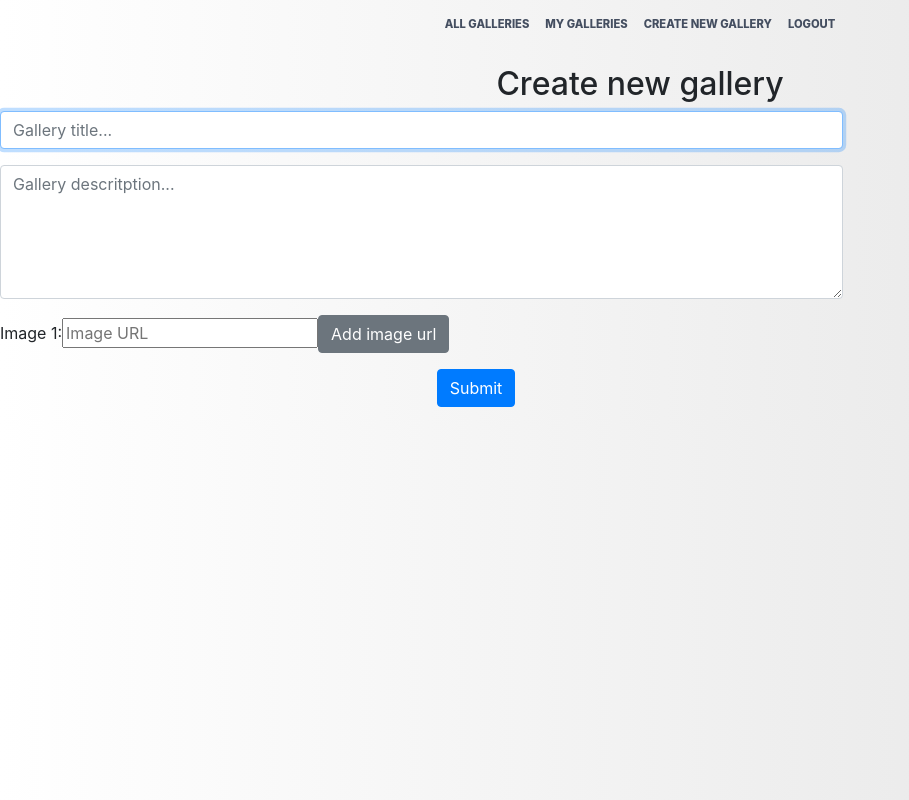
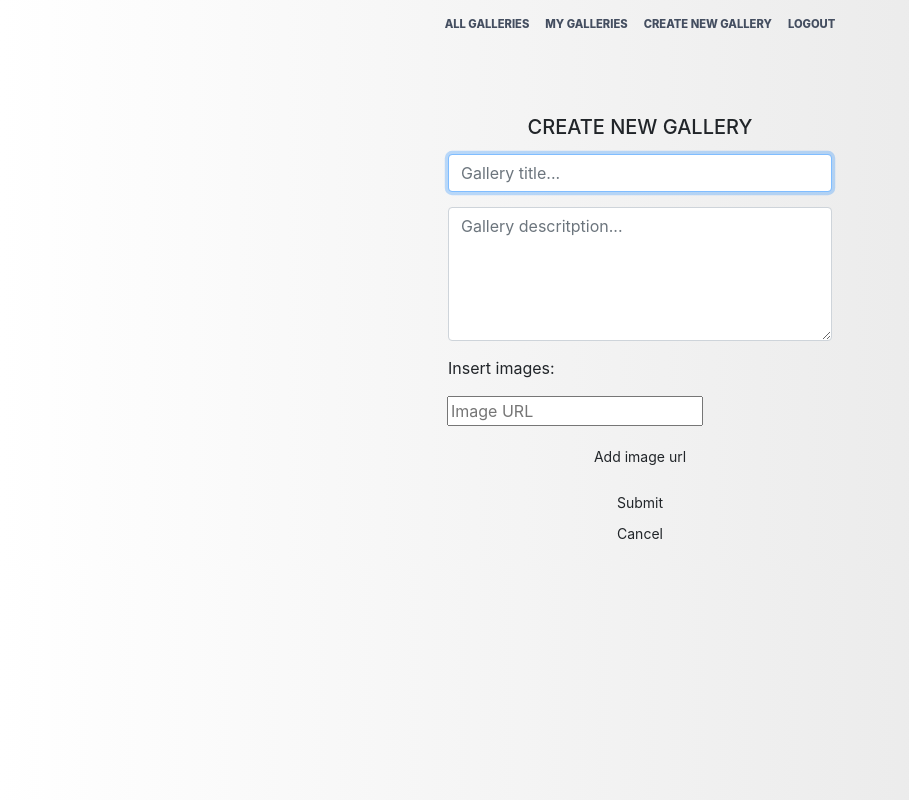
Before and after one commit to AlxRdnvc/Gallery-APP, a Vue app: page /create in a window 1280 px wide. Shown: the whole page, without its empty margins (0-909 px from the left). Built offline with nearby package versions, Linux system fonts and the light colour scheme; sample sign-in values are in the browser's storage; the HTML template or start-up script is replaced by a standard one.

Commit message:
latest changes

```diff
--- a/package.json
+++ b/package.json
@@ -8,6 +8,7 @@
     "lint": "vue-cli-service lint"
   },
   "dependencies": {
+    "array-move": "^1.0.0",
     "axios": "^0.18.0",
     "bootstrap-vue": "^2.0.0-rc.11",
     "vue": "^2.5.17",
--- a/src/pages/AuthorGalleries.vue
+++ b/src/pages/AuthorGalleries.vue
@@ -1,16 +1,14 @@
 <template>
     <div class="container">
-        <div v-if="errors" class="alert alert-danger row" role="alert">
-          <strong>{{errors}}</strong>
-        </div>
-        <h3>Galleries by: {{galleries[0].user.first_name}} {{galleries[0].user.last_name}}</h3>
-        <div class="row">
+        <h5 v-if="galleries.user">GALLERIES BY: {{galleries[0].user.first_name}} {{galleries[0].user.last_name}}</h5>
+            <div class="row">
             <div class="card-style card col-xs-3" v-for="(gallery, index) in galleries" :key="index">
                 <img class="card-img-top" :src="gallery.images[0].image_url" alt="Card image cap">
                 <div class="card-body">
                     <router-link :to="{ name: 'single-gallery', params:{id: gallery.id}}">
-                        <h5 class="card-title">{{gallery.gallery_name}}</h5>
+                        <h5 class="gallery-title">{{gallery.gallery_name}}</h5>
                     </router-link>
+                    <p lass="card-text">{{ gallery.user.first_name}} {{ gallery.user.last_name}}</p>
                     <p class="card-text"><i>created at:</i> {{gallery.created_at}}</p>
                 </div>
             </div>
@@ -56,4 +54,8 @@ export default {
 .card-body a {
     color: #444e60;
 }
+.gallery-title {
+    font-size: 20px;
+    font-weight: 700;
+}
 </style>
--- a/src/pages/CreateGallery.vue
+++ b/src/pages/CreateGallery.vue
@@ -1,34 +1,33 @@
 <template>
-<div>
+<div class="form-wrapper">
     <div class="text-center">
-        <h2>Create new gallery</h2>
+        <h5>CREATE NEW GALLERY</h5>
     </div>
     <form @submit.prevent="submit">
-        <div class="form-group row">
-            <div class="col-8">
+        <div class="form-fields">
             <input id="gallery_name" name="gallery_name" placeholder="Gallery title..." type="text" class="form-control here" v-model="newGallery.gallery_name" required autofocus>
             <p class="alert alert-danger" v-if="errors.gallery_name">{{errors.gallery_name[0]}}</p>
         </div>
-        </div>
-        <div class="form-group row">
-            <div class="col-8">
+        <div class="form-fields">
             <textarea id="description" name="description" cols="40" rows="5"  placeholder="Gallery descritption..." class="form-control" v-model="newGallery.description"></textarea>
             <p class="alert alert-danger" v-if="errors.description">{{errors.description[0]}}</p>
         </div>
+        <div class="form-fields">
+            <p>Insert images:</p>
+            <div class="input-group-append" v-for="(n, index) in input_number" :key="index">
+                <input id="image_url" name="image_url" v-model='newGallery.images[index]' placeholder="Image URL" required>
+                <p class="alert alert-danger" v-if="errors.images">{{errors.images[0]}}</p>
+                <p class="alert alert-danger" v-if="errors[`images.${index}`]">Invalid format...</p>
+                <button class="btn btn-outline-info btn-sm" v-if="input_number > 1" @click.prevent="deleteRow(index)">-</button>
+            </div>
+        </div>
+        <div class="form-fields" style="text-align: center;">
+            <button class="btn btn-sm" @click="addRow">Add image url</button>
         </div>
 
-        <div class="form-group" v-for="(n, index) in input_number" :key="index">
-            <label id="image_url" name="image_url" class="control-label col-xs-4">Image {{ index+1 }}:</label>
-            <input id="image_url" name="image_url" v-model='newGallery.images[index]' placeholder="Image URL" required>
-            <p class="alert alert-danger" v-if="errors.images">{{errors.images[0]}}</p>
-            <a class="btn btn-secondary" @click="addRow">Add image url</a>
-            <button v-if="input_number > 1" @click="deleteRow(index)">Delete</button>
-        </div>
-
-        <div class="form-group row">
-            <div class="offset-4 col-8">
-                <button name="submit" type="submit" class="btn btn-primary">Submit</button>
-            </div>
+        <div class="form-fields">
+            <button name="submit" type="submit" class="btn btn-sm">Submit</button>
+            <button class="btn btn-sm" @click="cancel">Cancel</button>
         </div>
     </form>
 </div>
@@ -62,7 +61,24 @@ export default {
             .catch(error => {
             this.errors = error.response.data.errors
             })
+        },
+        cancel(){
+            if(this.$route.params.id)
+            {
+                this.$router.push({name:'gallery', params:{id:this.$route.params.id}})
+            }else{
+                this.$router.push({name:'galleries'})
+            }
         }
     }
 }
 </script>
+<style>
+.form-wrapper {
+    width:30%;
+    margin:50px auto;
+}
+.form-fields {
+    margin: 15px auto;
+}
+</style>
--- a/src/pages/Galleries.vue
+++ b/src/pages/Galleries.vue
@@ -7,7 +7,7 @@
             <div v-for="(gallery, index) in loadedGalleries" :key="index" class="card">
                 <img class="card-img-top" :src="gallery.images[0].image_url" alt="Card image cap">
                 <div class="card-body">
-                    <h4><router-link :to="{name: 'single-gallery', params: {id: gallery.id}}">{{gallery.gallery_name}}</router-link></h4>
+                    <h4 class="gallery-title"><router-link :to="{name: 'single-gallery', params: {id: gallery.id}}">{{gallery.gallery_name}}</router-link></h4>
                     <p><router-link  :to="{name: 'author-galleries', params: {id: gallery.user.id}}">{{ gallery.user.first_name}} {{ gallery.user.last_name}}</router-link></p>
                     <p>{{ gallery.created_at}}</p>
                 </div>
@@ -74,4 +74,8 @@ export default {
 .card-body a {
     color: #444e60;
 }
+.gallery-title {
+    font-size: 23px;
+    font-weight: 700;
+}
 </style>
--- a/src/pages/MyGalleries.vue
+++ b/src/pages/MyGalleries.vue
@@ -10,7 +10,7 @@
                     <img class="card-img-top" :src="gallery.images[0].image_url" alt="Card image cap">
                     <div class="card-body">
                         <router-link :to="{ name: 'single-gallery', params:{id: gallery.id}}">
-                            <h5 class="card-title">{{gallery.gallery_name}}</h5>
+                            <h5 class="gallery-title">{{gallery.gallery_name}}</h5>
                         </router-link>
                         <p class="card-text"><i>created at:</i> {{gallery.created_at}}</p>
                     </div>
--- a/src/pages/Register.vue
+++ b/src/pages/Register.vue
@@ -73,4 +73,7 @@ export default {
 .form-fields {
     margin: 15px auto;
 }
+.btn {
+    width: 100%;
+}
 </style>
--- a/src/pages/SingleGallery.vue
+++ b/src/pages/SingleGallery.vue
@@ -3,7 +3,7 @@
         <div class="card text-center w-100">
             <div class="card-header">
                 <p v-if="gallery.user">created by: <i><b>{{gallery.user.first_name}} {{gallery.user.last_name}}</b></i></p>
-                <h5 class="card-title">{{gallery.gallery_name}}</h5>
+                <h5 class="gallery-title">{{gallery.gallery_name}}</h5>
                 <p class="card-text">{{gallery.description}}</p>
             </div>
             <div class="card-body">
--- a/src/router/index.js
+++ b/src/router/index.js
@@ -15,8 +15,8 @@ Vue.use(VueRouter)
 
 const routes = [
   {path: '/', redirect: '/galleries', name:'home'},
-  {path: '/login', component: Login, name: 'login'},
-  {path: '/register', component: Register, name: 'register'},
+  {path: '/login', component: Login, name: 'login', meta: { Guest: true }},
+  {path: '/register', component: Register, name: 'register', meta: { Guest: true }},
   {path: '/galleries', component: Galleries, name: 'galleries'},
   {path: '/galleries/:id', component: SingleGallery, name: 'single-gallery'},
   {path: '/authors/:id', component: AuthorGalleries, name: 'author-galleries'},
@@ -37,6 +37,13 @@ router.beforeEach((to, from, next) => {
       return next({ name: "login" });
     }
   }
+  if (to.meta.Guest) {
+    if (authService.isAuthenticated()) {
+      return next(false);
+    } else {
+      return next();
+    }
+  }
   next();
 });
 
```
Also changed, not shown: 1 other file (tests, documents, lock files or other folders). Lines whose indentation alone changed are shown as unchanged.
